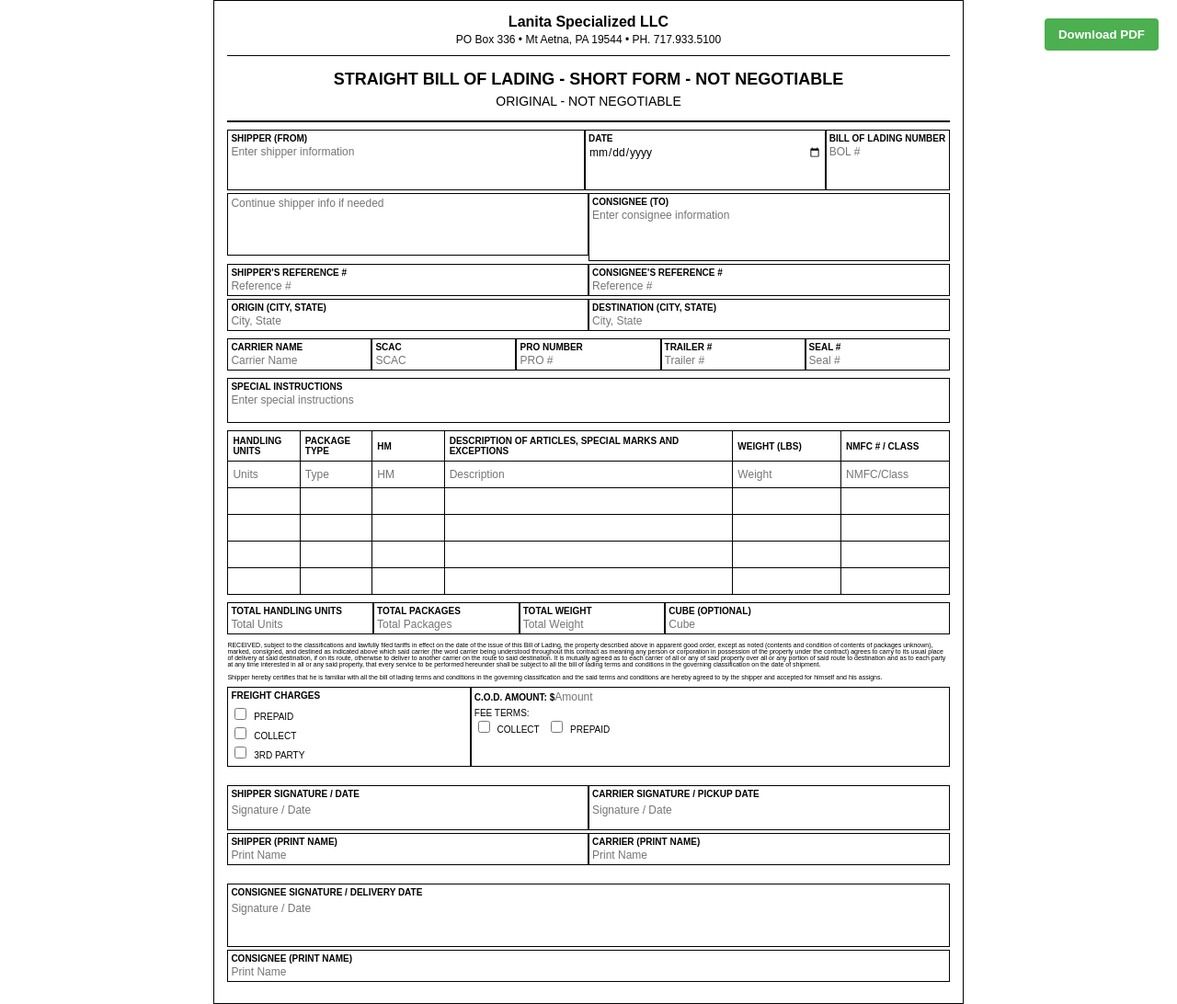
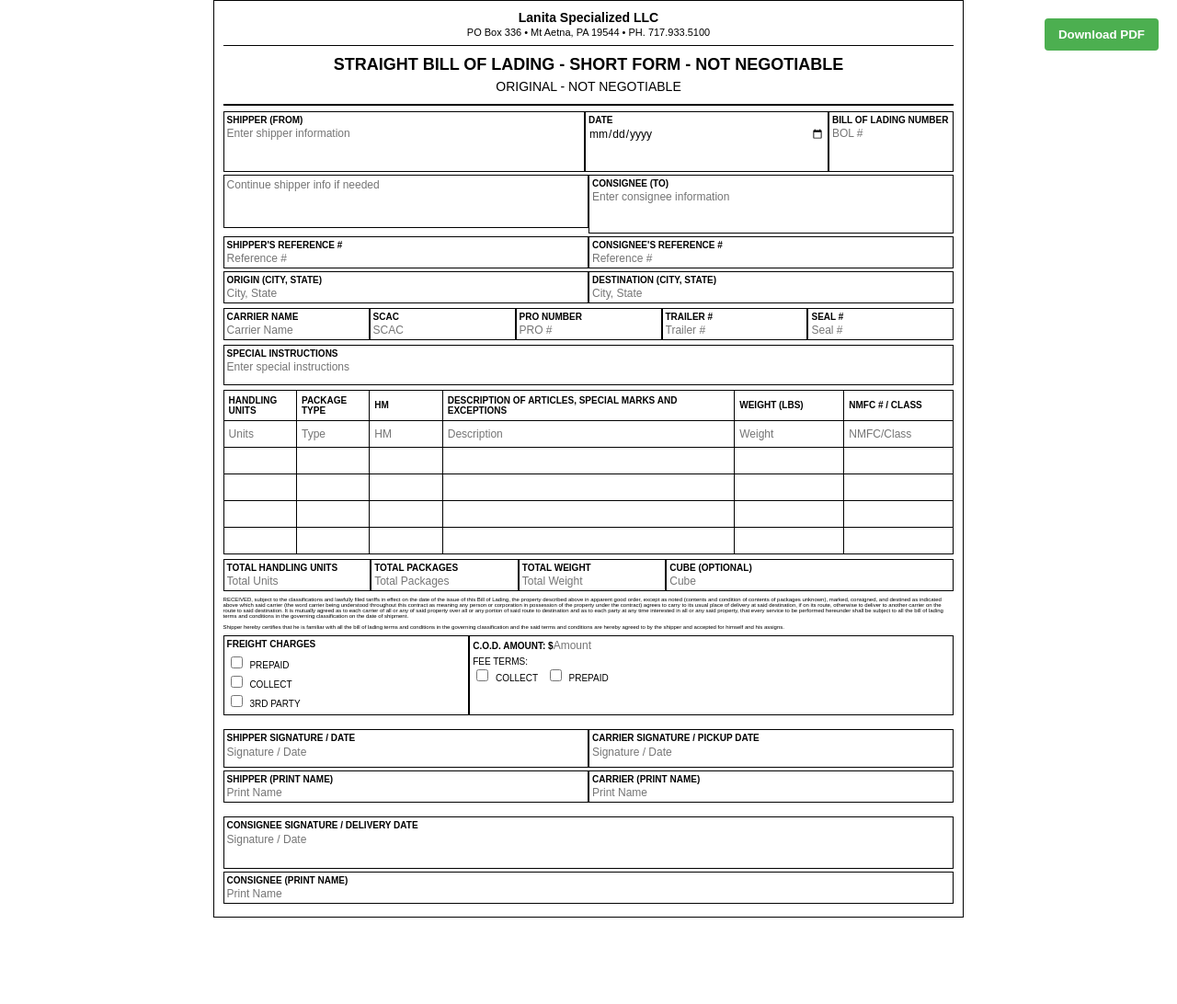
Before and after one commit to eric-lanita/POD, a plain HTML site: page index.html in a window 1280 px wide. Shown: the whole page at 92% size. After the commit the page ends 998 px from the top, so only its background shows below. Drawn offline with Linux system fonts and the light colour scheme.

Commit message:
Add files via upload
make smaller vertically

```diff
--- a/index.html
+++ b/index.html
@@ -15,32 +15,32 @@
         }
         .container {
             width: 8.5in;
-            min-height: 10in;
+            min-height: 9.5in;
             margin: 0 auto;
-            padding: 0.15in;
+            padding: 0.1in;
             box-sizing: border-box;
             border: 1px solid #000;
         }
         .letterhead {
             text-align: center;
-            margin-bottom: 15px;
-            padding-bottom: 10px;
+            margin-bottom: 10px;
+            padding-bottom: 8px;
             border-bottom: 1px solid #000;
         }
         .company-name {
-            font-size: 16px;
+            font-size: 14px;
             font-weight: bold;
-            margin-bottom: 3px;
+            margin-bottom: 2px;
         }
         .company-info {
-            font-size: 12px;
+            font-size: 11px;
             margin-bottom: 0;
         }
         .header {
             text-align: center;
-            margin-bottom: 8px;
+            margin-bottom: 6px;
             border-bottom: 2px solid #000;
-            padding-bottom: 8px;
+            padding-bottom: 6px;
         }
         .title {
             font-size: 18px;
@@ -53,7 +53,7 @@
             margin-bottom: 5px;
         }
         .section {
-            margin-bottom: 8px;
+            margin-bottom: 5px;
         }
         .row {
             display: flex;
@@ -96,11 +96,11 @@
             height: 18px;
         }
         .small-text {
-            font-size: 7px;
-            margin: 5px 0;
+            font-size: 6px;
+            margin: 3px 0;
         }
         .signatures {
-            margin-top: 20px;
+            margin-top: 15px;
         }
         .divider {
             border-bottom: 1px solid #000;
@@ -234,12 +234,12 @@
                 </div>
             </div>
             <div class="row">
-                <div class="col col-3" style="height: 60px;">
-                    <textarea class="form-textarea-limited" rows="3" style="height: 55px;" placeholder="Continue shipper info if needed" maxlength="150"></textarea>
+                <div class="col col-3" style="height: 50px;">
+                    <textarea class="form-textarea-limited" rows="3" style="height: 45px;" placeholder="Continue shipper info if needed" maxlength="150"></textarea>
                 </div>
                 <div class="col col-3">
                     <div class="col-header">CONSIGNEE (TO)</div>
-                    <textarea class="form-textarea-limited" rows="3" style="height: 50px;" placeholder="Enter consignee information" maxlength="150"></textarea>
+                    <textarea class="form-textarea-limited" rows="3" style="height: 40px;" placeholder="Enter consignee information" maxlength="150"></textarea>
                 </div>
             </div>
             <div class="row">
@@ -293,7 +293,7 @@
             <div class="row">
                 <div class="col">
                     <div class="col-header">SPECIAL INSTRUCTIONS</div>
-                    <textarea class="form-textarea" rows="2" style="height: 25px;" placeholder="Enter special instructions"></textarea>
+                    <textarea class="form-textarea" rows="2" style="height: 20px;" placeholder="Enter special instructions"></textarea>
                 </div>
             </div>
         </div>
@@ -419,13 +419,13 @@
             <div class="row">
                 <div class="col col-3">
                     <div class="col-header">SHIPPER SIGNATURE / DATE</div>
-                    <div style="height: 25px; margin-top: 5px;">
+                    <div style="height: 20px; margin-top: 3px;">
                         <input type="text" class="form-input" placeholder="Signature / Date">
                     </div>
                 </div>
                 <div class="col col-3">
                     <div class="col-header">CARRIER SIGNATURE / PICKUP DATE</div>
-                    <div style="height: 25px; margin-top: 5px;">
+                    <div style="height: 20px; margin-top: 3px;">
                         <input type="text" class="form-input" placeholder="Signature / Date">
                     </div>
                 </div>
@@ -442,11 +442,11 @@
             </div>
         </div>
 
-        <div class="section" style="margin-top: 20px;">
+        <div class="section" style="margin-top: 15px;">
             <div class="row">
                 <div class="col">
                     <div class="col-header">CONSIGNEE SIGNATURE / DELIVERY DATE</div>
-                    <div style="height: 45px; margin-top: 5px;">
+                    <div style="height: 35px; margin-top: 3px;">
                         <input type="text" class="form-input" placeholder="Signature / Date">
                     </div>
                 </div>
```
